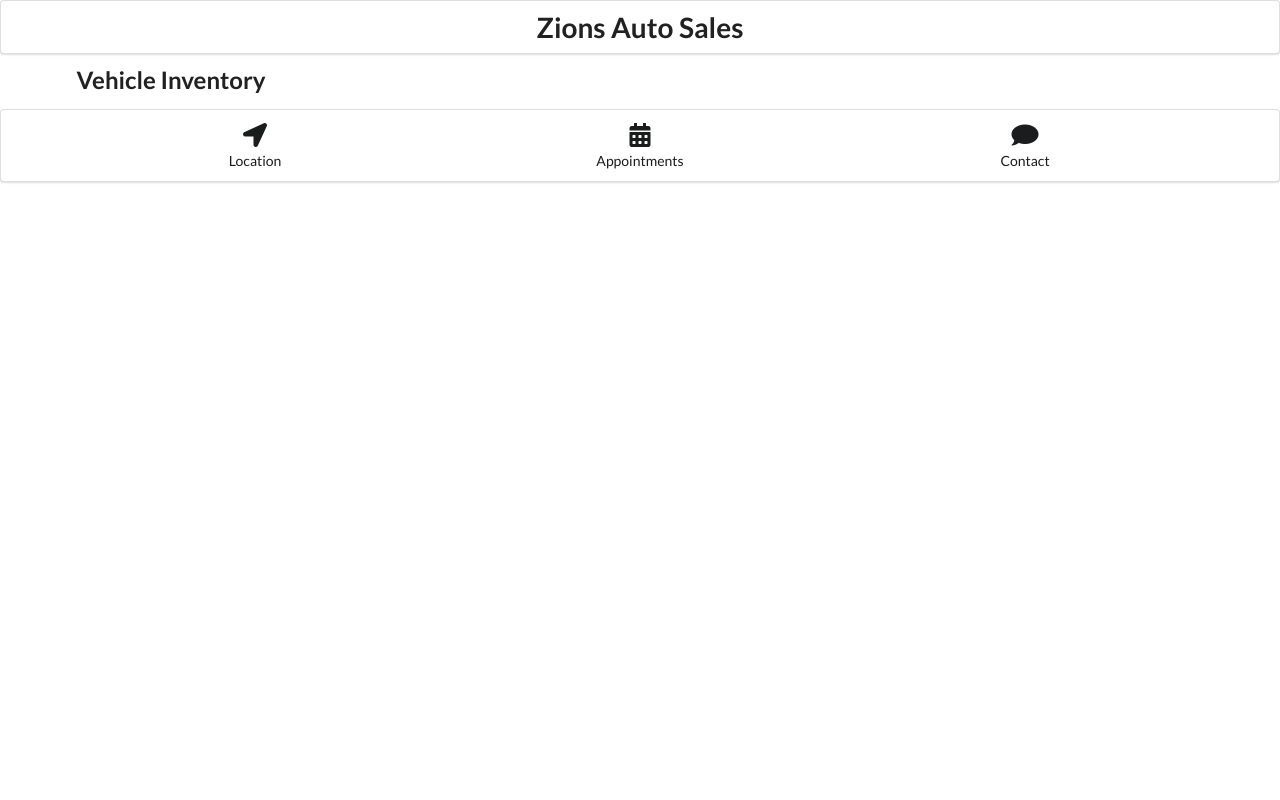
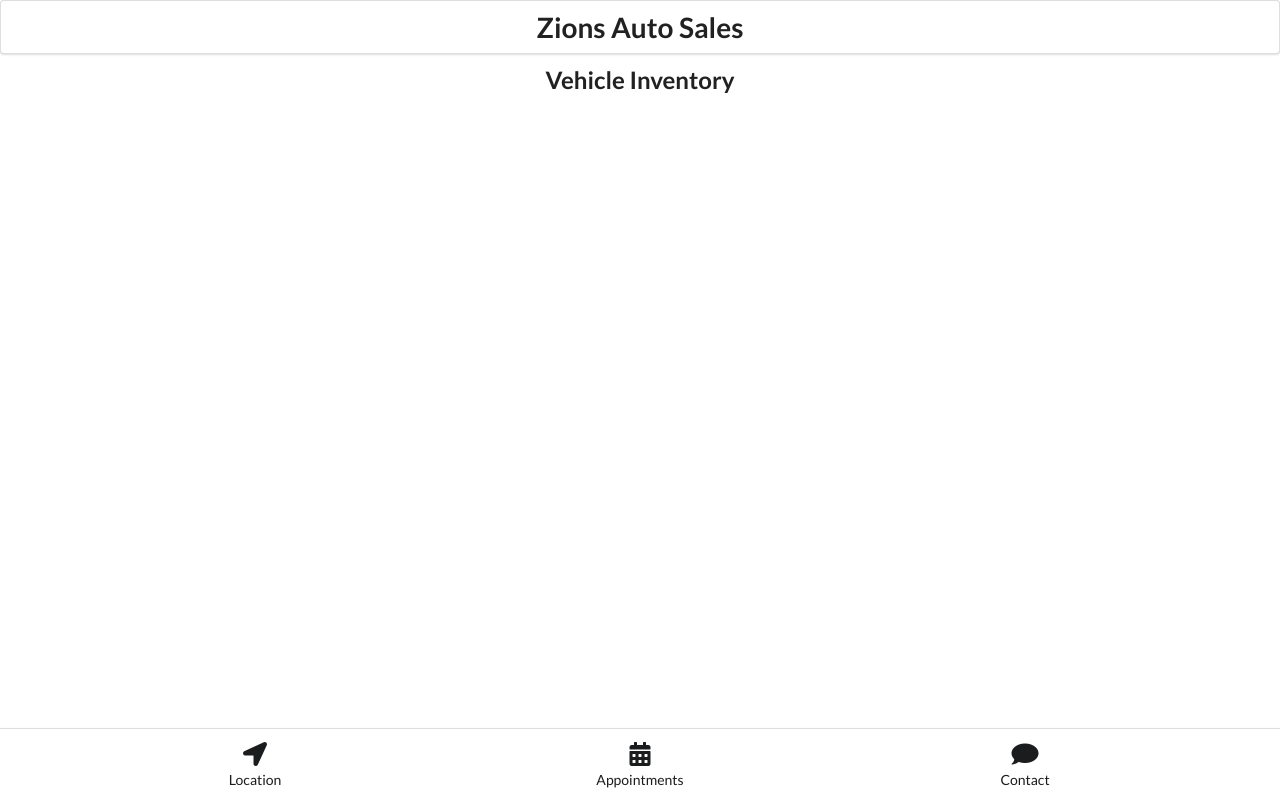
Before and after one commit to ThinkRamen/ZionsAuto_ERP, a Django app: page / in a window 1280 px wide. Run offline with Django 4.2, Linux system fonts and the light colour scheme; data that the repository does not hold is empty; parts of the project's set-up code (start-up, migrations or seed data) failed here and were passed over; some libraries are stand-ins or nearby versions.

Commit message:
fixed bottom menu

```diff
--- a/templates/home.html
+++ b/templates/home.html
@@ -1,4 +1,6 @@
-<!-- vehicles/templates/home.html -->
+{% load compress %}
+{% load static %}
+
 <!DOCTYPE html>
 <html>
 	<head>
@@ -6,10 +8,13 @@
 		<meta name="viewport" content="width=device-width, initial-scale=1.0" />
 		<title>Vehicle Inventory</title>
         <!-- Semantic UI CSS -->
-        <link rel="stylesheet"
-              href="https://cdnjs.cloudflare.com/ajax/libs/semantic-ui/2.4.1/semantic.min.css" />
+		<link rel="stylesheet" href="https://cdnjs.cloudflare.com/ajax/libs/semantic-ui/2.4.1/semantic.min.css" />
+        {% comment %} <link href="https://cdn.jsdelivr.net/npm/tailwindcss@2.2.19/dist/tailwind.min.css" rel="stylesheet"> {% endcomment %}
+		{% compress css %}
+		<link rel="stylesheet" href="{% static 'src/output.css' %}" />
+		{% endcompress %}
 	</head>
-    <body>
+	<body class="h-dvh">
 		{% comment %} <-- START:Navbar --> {% endcomment %}
 		<div class="ui borderless huge menu">
 			<div class="ui container grid">
@@ -21,17 +26,18 @@
 		{% comment %} <-- end: Navbar --> {% endcomment %}
         {% block content %}
 		<div class="ui container">
-                <h2 class="ui header">Vehicle Inventory</h2>
+			<h2 class="ui centered header">Vehicle Inventory</h2>
 			<div class="ui relaxed divided list">
 				{% for vehicle in vehicles %}
                 {% with vehicle.vehicle_photos.first as photo %}
 				<div class="ui item">
 					{% if photo %}
 					<div class="ui image small left floated">
-                                        <img src="{{ photo.image.url }}"
+						<img
+							src="{{ photo.image.url }}"
 							alt="Vehicle Photo"
-                                             height="150"
-                                             width="150" />
+                            class="size-40"
+						/>
 					</div>
 					{% else %}
 					<div class="ui square image small left floated placeholder">
@@ -39,20 +45,21 @@
 					</div>
 					{% endif %}
 					<div class="content">
-                                    <h2 class="header">{{ vehicle.year }} {{ vehicle.make }} {{ vehicle.model }}</h2>
+						<h2 class="header">
+							{{ vehicle.year }} {{ vehicle.make }} {{ vehicle.model }}
+						</h2>
 						<div class="meta">
 							<span>Color: {{ vehicle.color }}</span>
 							<span>VIN: {{ vehicle.vin }}</span>
 						</div>
 					</div>
 				</div>
-                        {% endwith %}
-                    {% endfor %}
+				{% endwith %} {% endfor %}
 			</div>
 		</div>
 		{% endblock content %}
         {% comment %} <-- START:BottomNav --> {% endcomment %}
-        <footer class="ui labeled icon fluid menu borderless">
+		<footer class="ui bottom fixed labeled icon fluid menu borderless">
 			<div class="ui grid container">
 				<div class="three column row">
 					<a class="item column">
```
Also changed, not shown: templates/_base.html (deleted, +0 -17 lines). Lines whose indentation alone changed are shown as unchanged.
